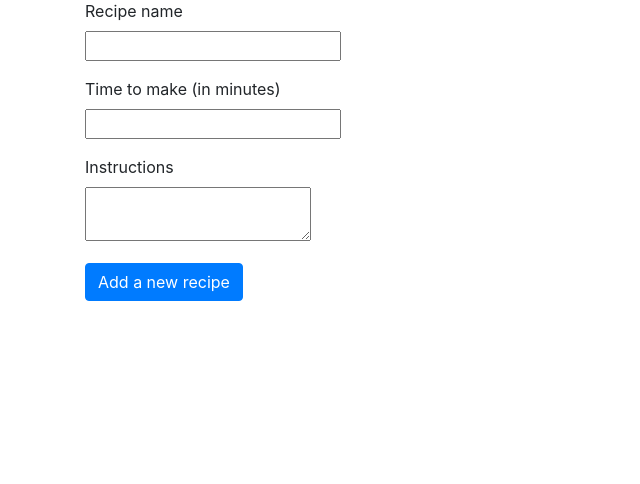
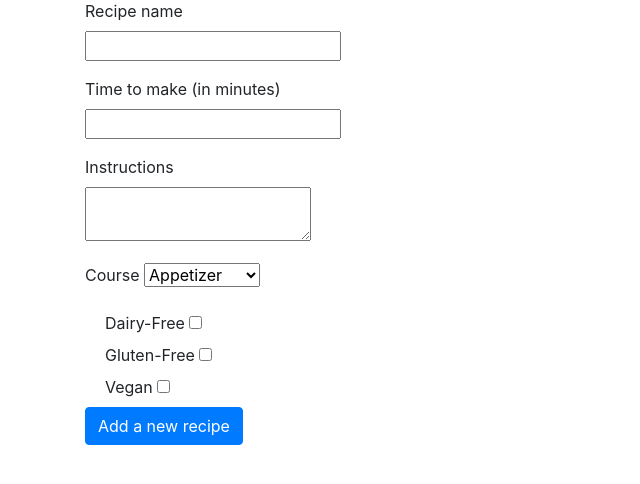
Before and after one commit to JakeKallioniemi/reseptitietokanta, a Flask app: template application/templates/recipes/new.html in a window 1280 px wide. Shown: the part 81-565 px from the top of the page, without its empty margins (0-640 px from the left). Run offline with Flask 2, Linux system fonts and the light colour scheme; the template is opened without the code that fills it: values that come from a table or form of the project are taken from there, others are empty; some libraries are stand-ins or nearby versions.

Commit message:
Add tagging feature

```diff
--- a/application/recipes/forms.py
+++ b/application/recipes/forms.py
@@ -1,10 +1,17 @@
 from flask_wtf import FlaskForm
-from wtforms import StringField, TextAreaField, IntegerField, DecimalField, validators, ValidationError
+from wtforms import StringField, TextAreaField, IntegerField, DecimalField, BooleanField, SelectField, validators, ValidationError
 
 class RecipeForm(FlaskForm):
     name = StringField("Recipe name", [validators.InputRequired()])
     duration = IntegerField("Time to make (in minutes)", [validators.InputRequired()])
     instructions = TextAreaField("Instructions", [validators.InputRequired()])
+    course = SelectField("Course", choices=[
+        ('Appetizer', 'Appetizer'), ('Main course', 'Main course'), ('Dessert', 'Dessert'),
+        ('Snack', 'Snack'), ('Breakfast', 'Breakfast')
+    ])
+    dairy_free = BooleanField("Dairy-Free")
+    gluten_free = BooleanField("Gluten-Free")
+    vegan = BooleanField("Vegan")
 
     class Meta:
         csrf = False
--- a/application/templates/recipes/new.html
+++ b/application/templates/recipes/new.html
@@ -3,16 +3,32 @@
 {% block body %}
 <form method="POST" action="{{ url_for('recipes_create') }}">
   <div class="form-group">
-  {{ form.name.label }}<br>
-  {{ form.name }}
+    {{ form.name.label }}<br>
+    {{ form.name }}
   </div>
   <div class="form-group">
-  {{ form.duration.label }}</label><br>
-  {{ form.duration }}
+    {{ form.duration.label }}<br>
+    {{ form.duration }}
   </div>
   <div class="form-group">
-  {{ form.instructions.label }}<br>
-  {{ form.instructions }}
+    {{ form.instructions.label }}<br>
+    {{ form.instructions }}
+  </div>
+  <div class="form-group">
+    {{ form.course.label }}
+    {{ form.course}}
+  </div>
+  <div class="form-check">
+    {{ form.dairy_free.label }}
+    {{ form.dairy_free }}
+  </div>
+  <div class="form-check">
+    {{ form.gluten_free.label }}
+    {{ form.gluten_free }}
+  </div>
+  <div class="form-check">
+    {{ form.vegan.label }}
+    {{ form.vegan }}
   </div>
   <button type="submit" class="btn btn-primary">Add a new recipe</button>
 </form>
--- a/application/templates/recipes/view.html
+++ b/application/templates/recipes/view.html
@@ -3,6 +3,9 @@
 {% block body %}
   <h1>{{ recipe.name }}</h1>
   <p>{{ recipe.duration }} min</p>
+  {% for tag in recipe.tags %}
+    <span class="badge badge-primary">{{ tag.name }}</span>
+  {% endfor %}
   <p>{{ recipe.instructions }}</p>
   <p>Average rating: {{ rating }}</p>
   <form method="POST" action="{{ url_for('review_create', recipe_id=recipe.id) }}">
```
Also changed, not shown: application/recipes/models.py (+13 -0 lines), application/recipes/views.py (+14 -1 lines).
